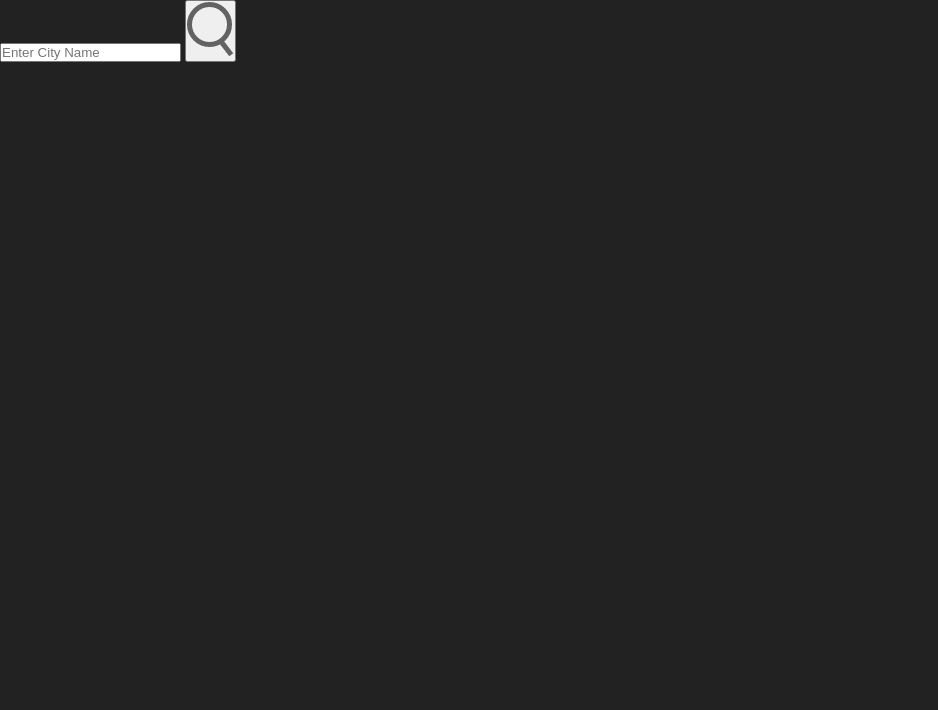
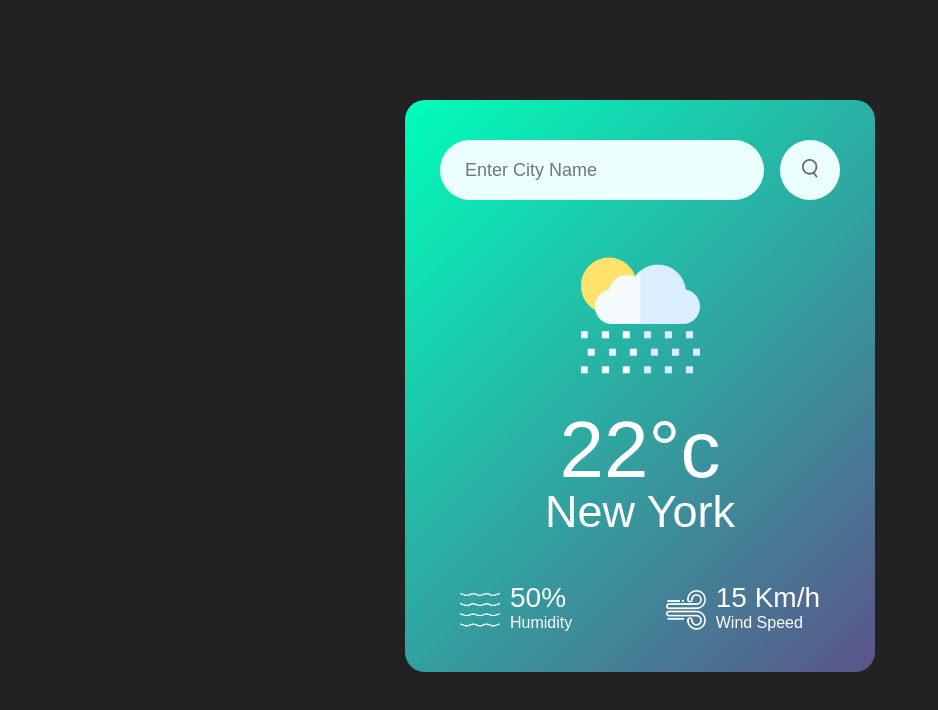
Before and after one commit to JeferParra/weather-app, a plain HTML site: page index.html in a window 1280 px wide. Shown: the whole page, without its empty margins (0-938 px from the left). Drawn offline with Linux system fonts and the light colour scheme.

Commit message:
html and css to search and weather

```diff
--- a/index.html
+++ b/index.html
@@ -12,6 +12,27 @@
       <input type="text" placeholder="Enter City Name" spellcheck="false">
       <button><img src="assets/search.png" alt=""></button>
     </div>
+    <div class="weather">
+      <img src="assets/rain.png" class="weather-icon">
+      <h1 class="temp">22°c</h1>
+      <h2 class="city">New York</h2>
+      <div class="details">
+        <div class="col">
+          <img src="assets/humidity.png">
+          <div>
+            <p class="humidity">50%</p>
+            <p>Humidity</p>
+          </div>
+        </div>
+        <div class="col">
+          <img src="assets/wind.png">
+          <div>
+            <p class="wind">15 Km/h</p>
+            <p>Wind Speed</p>
+          </div>
+        </div>
+      </div>
+    </div>
   </div>
 </body>
 </html>
--- a/style.css
+++ b/style.css
@@ -12,5 +12,84 @@ body {
 .card {
   width: 90%;
   max-width: 470px;
-  background-color: linear-gradient(135deg, #00feba, );
+  background: linear-gradient(135deg, #00feba, #5b548a);
+  color: #fff;
+  margin: 100px auto 0;
+  border-radius: 20px;
+  padding: 40px 35px;
+  text-align: center;
 }
+
+.search {
+  width: 100%;
+  display: flex;
+  align-items: center;
+  justify-content: space-between;
+}
+
+.search input {
+  border: 0;
+  outline: 0;
+  background: #ebfffc;
+  color: #555;
+  padding: 10px 25px;
+  height: 60px;
+  border-radius: 30px;
+  flex: 1;
+  margin-right: 16px;
+  font-size: 18px;
+}
+
+.search button {
+  border: 0;
+  outline: 0;
+  background-color: #ebfffc;
+  border-radius: 50%;
+  width: 60px;
+  height: 60px;
+  cursor: pointer;
+}
+
+.search button img {
+  width: 16px;
+}
+
+.weather-icon {
+  width: 170px;
+  margin-top: 30px;
+}
+
+.weather h1 {
+  font-size: 80px;
+  font-weight: 500;
+}
+
+.weather h2 {
+  font-size: 45px;
+  font-weight: 400;
+  margin-top: -10px;
+}
+
+.details {
+  display: flex;
+  align-items: center;
+  justify-content: space-between;
+  padding: 0 20px;
+  margin-top: 50px;
+}
+
+.col {
+  display: flex;
+  align-items: center;
+  text-align: left;
+}
+
+.col img {
+  width: 40px;
+  margin-right: 10px;
+}
+
+.humidity, .wind {
+  font-size: 28px;
+  margin-top: -6px;
+}
```
